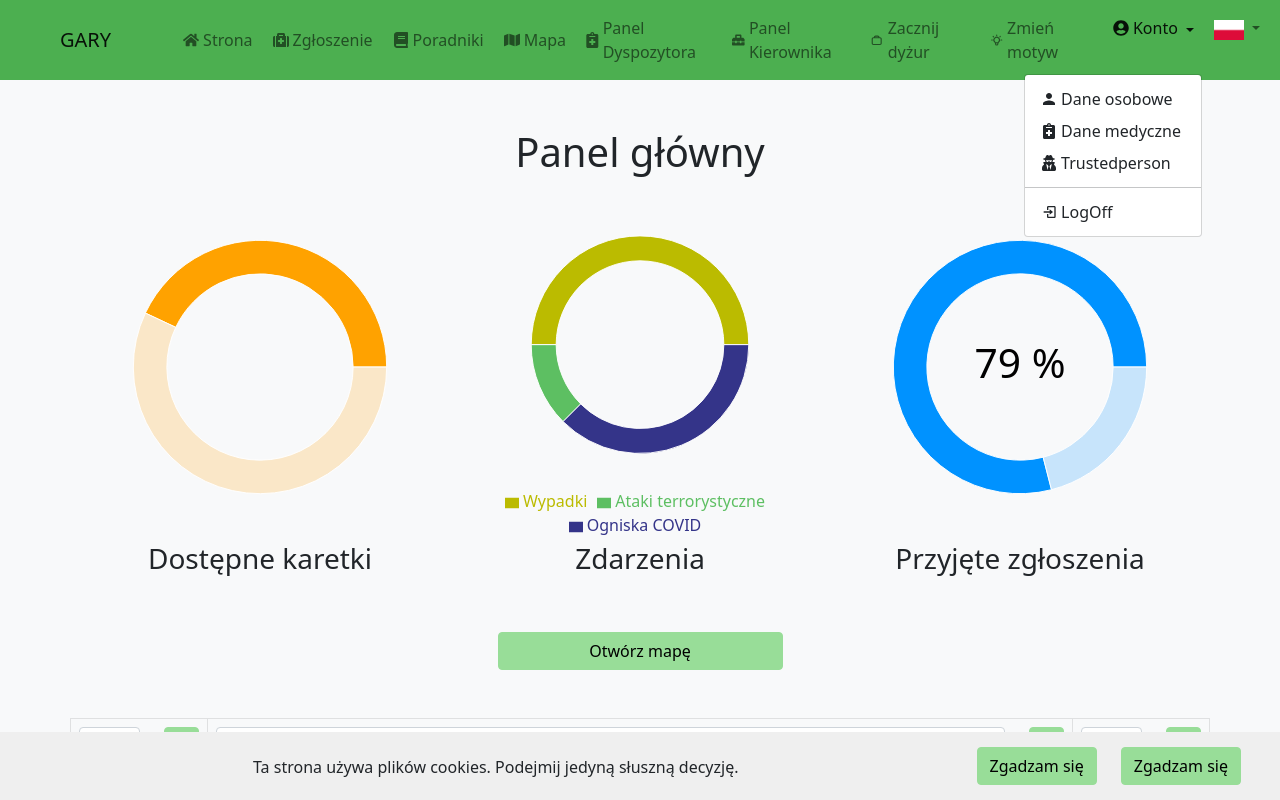
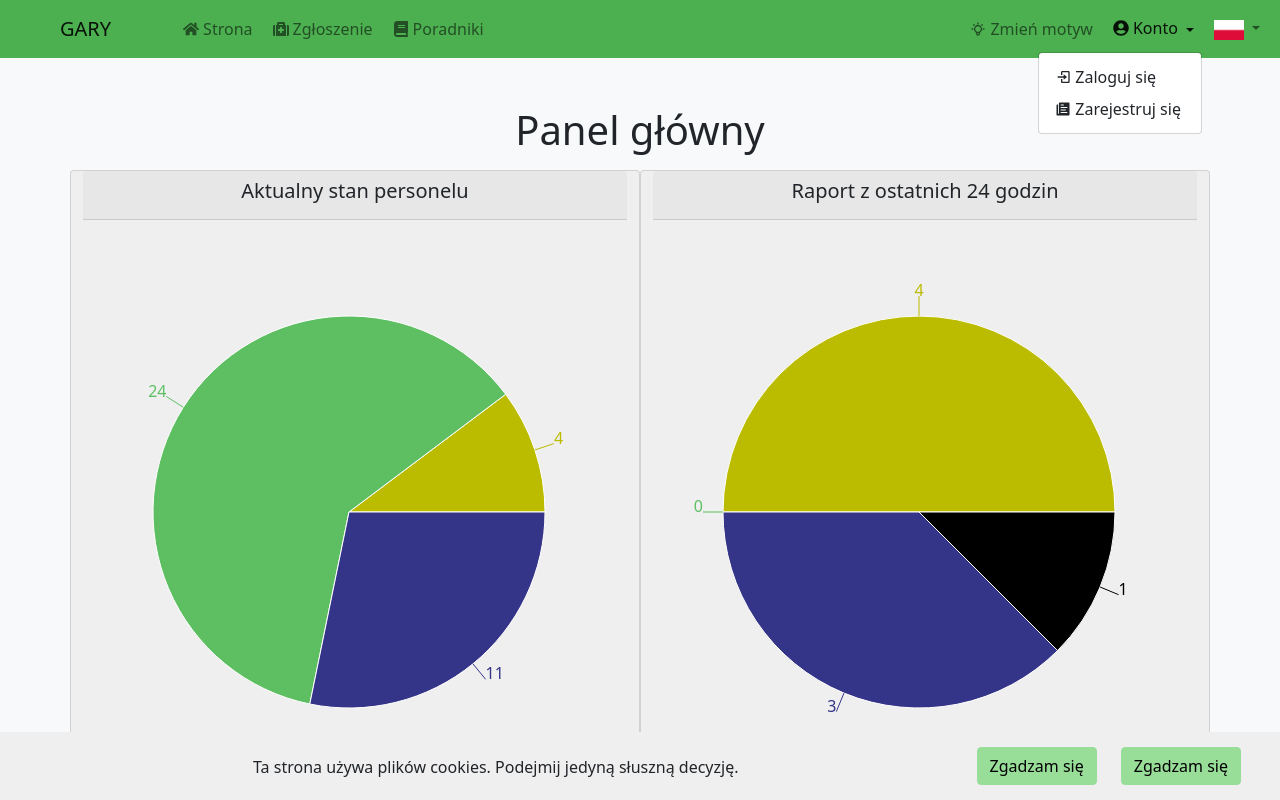
Before and after one commit to pjwstkIOprojekt/webclient, a React (Create React App) app: page /home in a window 1280 px wide. Both pictures are taken after a click on the button "Konto". Shown: the top 800 px of the page. Built offline with nearby package versions, Linux system fonts and the light colour scheme.

Commit message:
Fixed minor issues

```diff
--- a/src/App.tsx
+++ b/src/App.tsx
@@ -19,6 +19,8 @@ import NotificationArea from "./components/fragments/notifications/NotificationA
 import CookieConsent from "./components/fragments/cookies/CookieConsent";
 
 import TestMap from "./components/content/ambulance/TestMap";
+import ScheduleList from "./components/content/schedule/ScheduleList";
+import CreateSchedule from "./components/content/schedule/CreateSchedule";
 
 const App = () => {
   const roles = useRoles();
@@ -37,7 +39,11 @@ const App = () => {
           <Route path="/tutorial/:tutorialId" element={<Tutorial />} />
           <Route path="/newreport" element={<ReportForm />} />
           <Route path="/map" element={<ConditionalRoute condition={isDispositor(roles) || isDirector(roles)} element={<MainMap />} />} />
+
           <Route path="/test" element={<TestMap />} />
+          <Route path="/schedules" element={<ScheduleList />} />
+          <Route path="/schedule" element={<CreateSchedule />} />
+
           <Route path="/dispanel/*" element={<ConditionalRoute condition={isDispositor(roles)} element={<DispositorPanel />} />} />
           <Route path="/admpanel/*" element={<ConditionalRoute condition={isDirector(roles)} element={<AdminPanel />} />} />
         </Routes>
--- a/src/components/content/schedule/CreateSchedule.tsx
+++ b/src/components/content/schedule/CreateSchedule.tsx
@@ -9,8 +9,6 @@ import Button from "../../fragments/util/Button";
 import L from "leaflet";
 import MapView from "../../fragments/map/MapView";
 import { useTranslation } from "react-i18next";
-
-
 
 const CreateSchedule = () => {
 const [paramedic, setParamedic] = useState(0);
--- a/src/components/content/schedule/ScheduleList.tsx
+++ b/src/components/content/schedule/ScheduleList.tsx
@@ -5,9 +5,11 @@ import { useState, useEffect } from "react";
 import ViewLoader from "../../fragments/util/ViewLoader";
 import { useTranslation } from "react-i18next";
 
-
-
-const ScheduleList =() => {
+const ScheduleList = () => {
+  const [paramedics, setParamedics] = useState<any[]>([
+    { id: 1, paramedic: "Jan Nowak", from:"10:00",  to: "18:00", date:"09.11.2022" },
+    { id: 1, paramedic: "Adam Kowalski", from:"10:00",  to: "22:00", date:"10.11.2022" },
+  ]);
 
   const cols = [
     { name: "#", property: "id" },
@@ -15,14 +17,7 @@ const ScheduleList =() => {
     { name: "Od", property: "from"},
     { name: "Do", property: "to" },
     { name: "Data", property: "date" },
-
   ];
-
-  const paramedicList = () => {
-    const [paramedics, setParamedics] = useState<any[]>([
-      { id: 1, paramedic: "Jan Nowak", from:"10:00",  to: "18:00", date:"09.11.2022" },
-      { id: 1, paramedic: "Adam Kowalski", from:"10:00",  to: "22:00", date:"10.11.2022" },
-    ]);
 
   return (
     <Container className="mb-3 justify-content-center text-center">
@@ -31,7 +26,5 @@ const ScheduleList =() => {
     </Container>
   );
 };
-}
-
 
 export default ScheduleList;
--- a/src/components/fragments/navigation/Navbar.tsx
+++ b/src/components/fragments/navigation/Navbar.tsx
@@ -164,13 +164,13 @@ const UserDropdown = () => {
       ) : (
         <NavDrop to="/login">
           <BiLogIn />
-          <span className="px-1">{t("Sign in")}</span>
+          <span className="px-1">{t("Login.Sign in")}</span>
         </NavDrop>
       )}
       {isAuth(roles) ? "" : (
         <NavDrop to="/register">
           <IoIosPaper />
-          <span className="px-1">{t("Sign up")}</span>
+          <span className="px-1">{t("Login.Sign up")}</span>
         </NavDrop>
       )}
     </NavDropdown>
--- a/src/helpers/authHelper.ts
+++ b/src/helpers/authHelper.ts
@@ -40,6 +40,6 @@ export const getUser = () => JSON.parse(sessionStorage.getItem(userCookie) ?? "n
 export const getToken = () => getUser()?.token;
 export const getRoles = () => getUser()?.roles;
 export const getEmail = () => getUser()?.email;
-export const isAuth = (roles: Roles) => (roles & Roles.User) === Roles.None;
-export const isDispositor = (roles: Roles) => (roles & Roles.User) === Roles.None;
-export const isDirector = (roles: Roles) => (roles & Roles.User) === Roles.None;
+export const isAuth = (roles: Roles) => (roles & Roles.User) !== Roles.None;
+export const isDispositor = (roles: Roles) => (roles & Roles.User) !== Roles.None;
+export const isDirector = (roles: Roles) => (roles & Roles.User) !== Roles.None;
```
